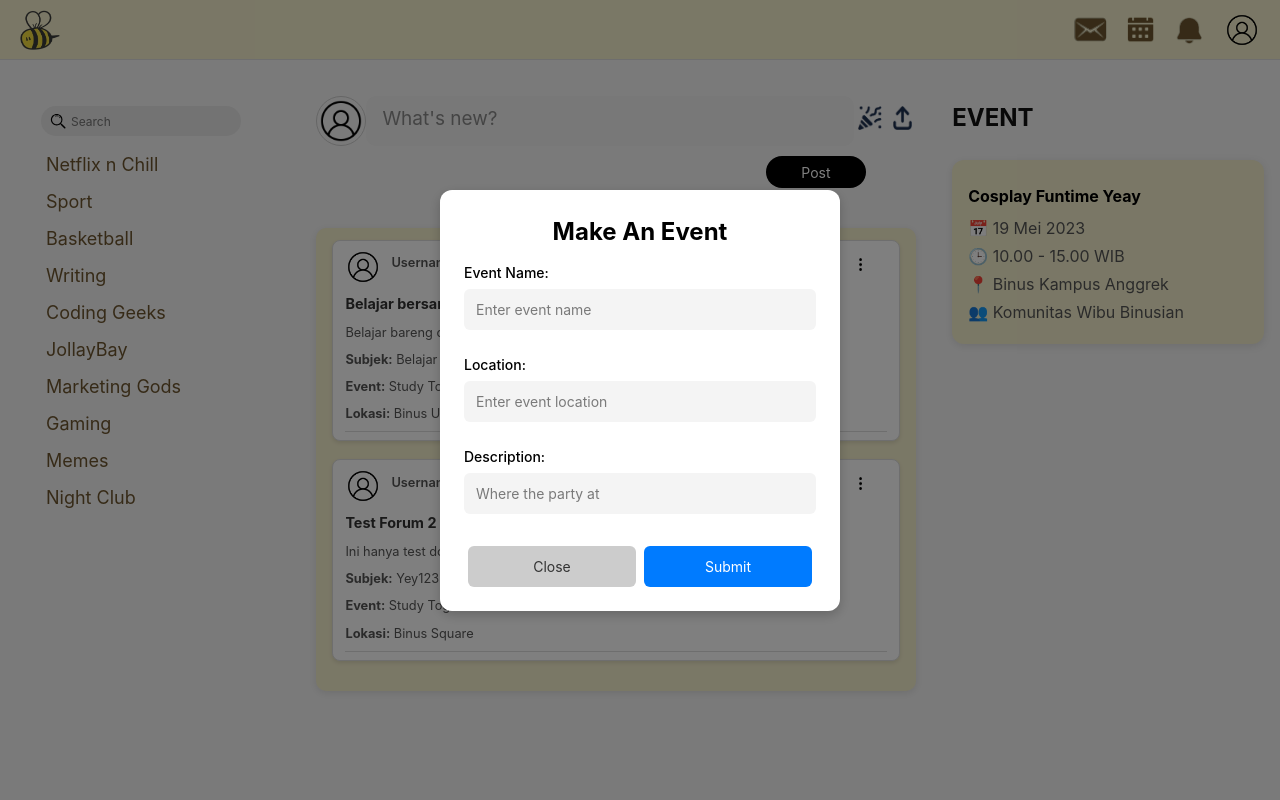
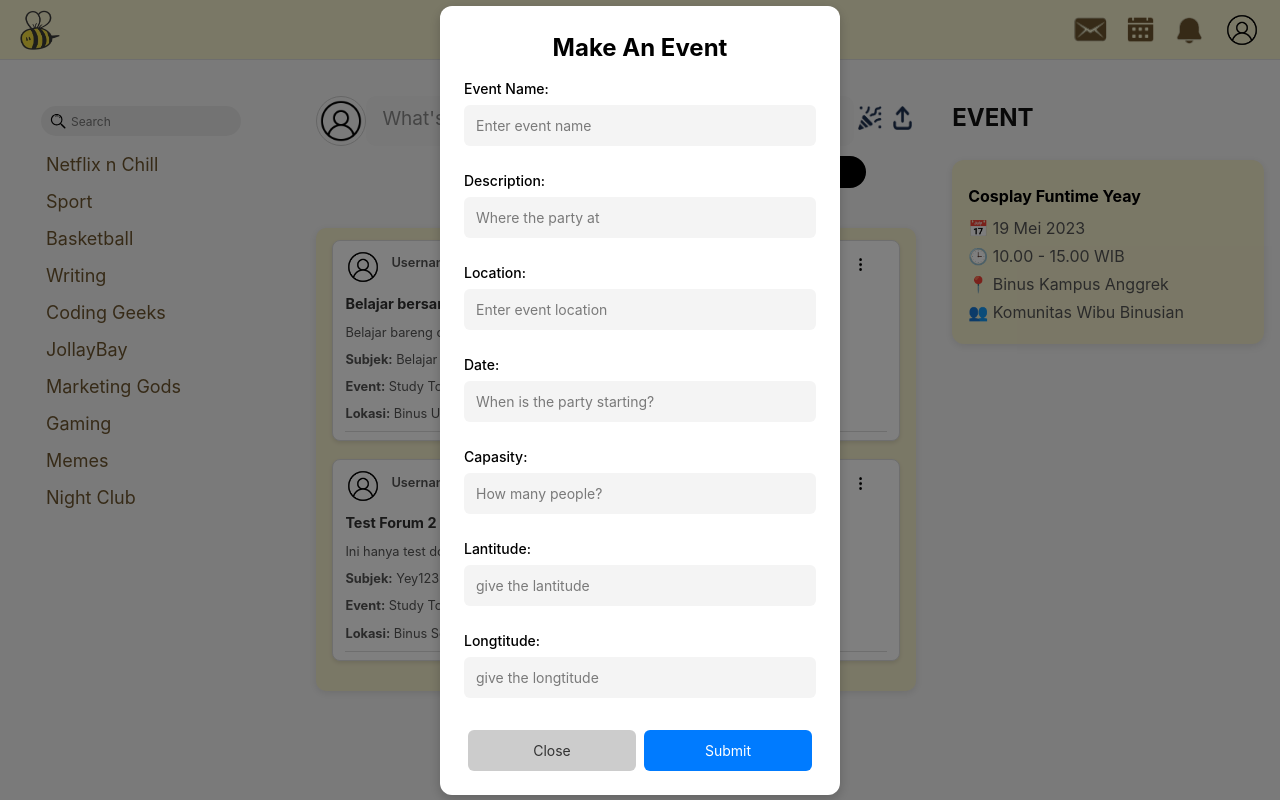
Before and after one commit to D4V1DYL/Bi-Friends-FE, a React (Vite) app: page /HomePage in a window 1280 px wide. Both pictures are taken after a click on the button 871 px from the left and 107 px from the top of the page. Built offline with nearby package versions, Linux system fonts and the light colour scheme; no server answers.

Commit message:
benerBenerinEvent
banyakin input di event making

```diff
--- a/src/HomeFolder/HomePage.tsx
+++ b/src/HomeFolder/HomePage.tsx
@@ -318,6 +318,14 @@ const Sidebar: React.FC = () => {
         placeholder="Enter event name"
       />
 
+      <label htmlFor="event-description">Description:</label>
+      <input
+        type="text"
+        id="event-description"
+        className="popup-input"
+        placeholder="Where the party at"
+      />
+
       <label htmlFor="event-location">Location:</label>
       <input
         type="text"
@@ -326,12 +334,39 @@ const Sidebar: React.FC = () => {
         placeholder="Enter event location"
       />
 
-      <label htmlFor="event-description">Description:</label>
+
+
+      <label htmlFor="event-date">Date:</label>
       <input
         type="text"
-        id="event-description"
+        id="event-date"
         className="popup-input"
-        placeholder="Where the party at"
+        placeholder="When is the party starting?"
+      />
+
+
+      <label htmlFor="event-capasity">Capasity:</label>
+      <input
+        type="number"
+        id="event-capasity"
+        className="popup-input"
+        placeholder="How many people?"
+      />
+
+      <label htmlFor="event-lantitude">Lantitude:</label>
+      <input
+        type="number"
+        id="event-lantitude"
+        className="popup-input"
+        placeholder="give the lantitude"
+      />
+
+      <label htmlFor="event-longtitude">Longtitude:</label>
+      <input
+        type="number"
+        id="event-longtitude"
+        className="popup-input"
+        placeholder="give the longtitude"
       />
 
       <div className="popup-buttons">
```
